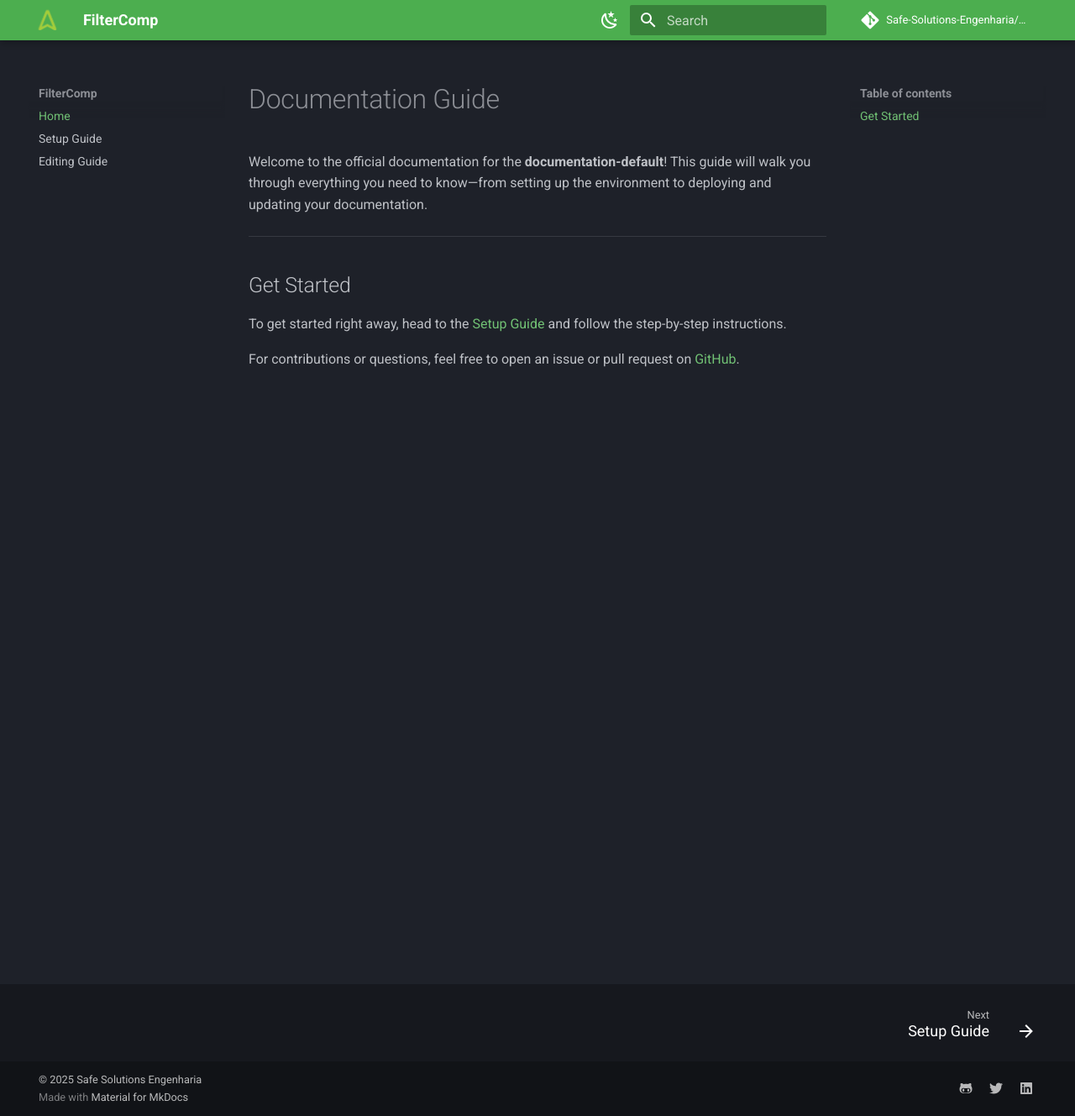
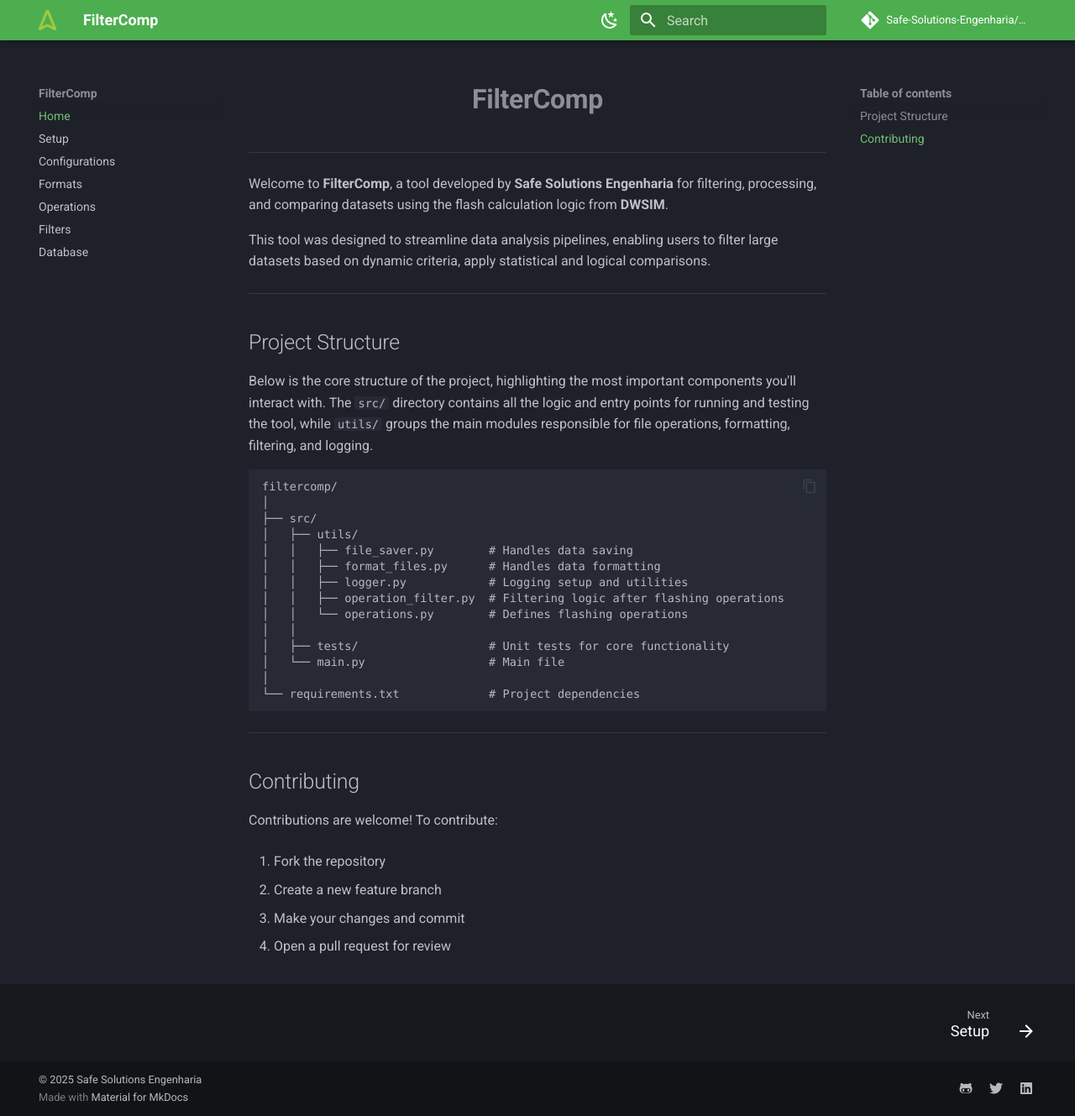
Before and after one commit to Safe-Solutions-Engenharia/filtercomp, an MkDocs documentation site: the page built from doc/docs/index.md, in a window 1280 px wide and 1329 px high. Shown: the whole window at 84% size. Built offline with MkDocs 1.6.1 and Material for MkDocs 9.7.7, drawn with Linux system fonts in a browser that asks for light colours; some web fonts are replaced; comment, search, counter and statistics services are not loaded.

Commit message:
Docs: update mkdocs
- Refact index
- Add Setup
- Add configuration

````diff
--- a/doc/docs/index.md
+++ b/doc/docs/index.md
@@ -1,11 +1,47 @@
-# Documentation Guide
-
-Welcome to the official documentation for the **documentation-default**! This guide will walk you through everything you need to know—from setting up the environment to deploying and updating your documentation.
+<h1 align="center">
+  <b>FilterComp</b>
+  <br>
+</h1>
 
 ---
 
-## Get Started
+Welcome to **FilterComp**, a tool developed by **Safe Solutions Engenharia** for filtering, processing, and comparing datasets using the flash calculation logic from **DWSIM**.
 
-To get started right away, head to the [Setup Guide](setup.md) and follow the step-by-step instructions.
+This tool was designed to streamline data analysis pipelines, enabling users to filter large datasets based on dynamic criteria, apply statistical and logical comparisons.
 
-For contributions or questions, feel free to open an issue or pull request on [GitHub](https://github.com/Safe-Solutions-Engenharia/documentation-default).
+---
+
+## Project Structure
+
+Below is the core structure of the project, highlighting the most important components you'll interact with. The `src/` directory contains all the logic and entry points for running and testing the tool, while `utils/` groups the main modules responsible for file operations, formatting, filtering, and logging.
+
+```text
+filtercomp/
+│
+├── src/
+│   ├── utils/
+│   │   ├── file_saver.py        # Handles data saving
+│   │   ├── format_files.py      # Handles data formatting
+│   │   ├── logger.py            # Logging setup and utilities
+│   │   ├── operation_filter.py  # Filtering logic after flashing operations
+│   │   └── operations.py        # Defines flashing operations
+│   │
+│   ├── tests/                   # Unit tests for core functionality
+│   └── main.py                  # Main file
+│
+└── requirements.txt             # Project dependencies
+```
+
+---
+
+## Contributing
+
+Contributions are welcome! To contribute:
+
+1. Fork the repository
+
+2. Create a new feature branch
+
+3. Make your changes and commit
+
+4. Open a pull request for review
--- a/doc/mkdocs.yml
+++ b/doc/mkdocs.yml
@@ -8,8 +8,12 @@ repo_name: Safe-Solutions-Engenharia/filtercomp
 
 nav:
   - Home: index.md
-  - Setup Guide: setup.md
-  - Editing Guide: update-documentation.md
+  - Setup: setup.md
+  - Configurations: configuration.md
+  - Formats: formatting.md
+  - Operations: operations.md
+  - Filters: filtering.md
+  - Database: database.md
 
 theme:
   name: material
@@ -39,6 +43,8 @@ theme:
       accent: deep orange
 
 markdown_extensions:
+  - pymdownx.arithmatex:
+      generic: true
   - attr_list
   - pymdownx.emoji:
       emoji_index: !!python/name:material.extensions.emoji.twemoji
@@ -59,6 +65,9 @@ markdown_extensions:
   - admonition
   - pymdownx.details
 
+extra_javascript:
+  - https://cdn.jsdelivr.net/npm/mathjax@3/es5/tex-mml-chtml.js
+
 extra:
   social:
     - icon: fontawesome/brands/github-alt
````
Also changed, not shown: doc/docs/configuration.md (added, +108 -0 lines), doc/docs/filtering.md (added, +3 -0 lines), doc/docs/operations.md (added, +61 -0 lines), doc/docs/setup.md (+5 -3 lines), doc/docs/update-documentation.md (deleted, +0 -50 lines), doc/docs/database.md (added), doc/docs/formatting.md (added).
